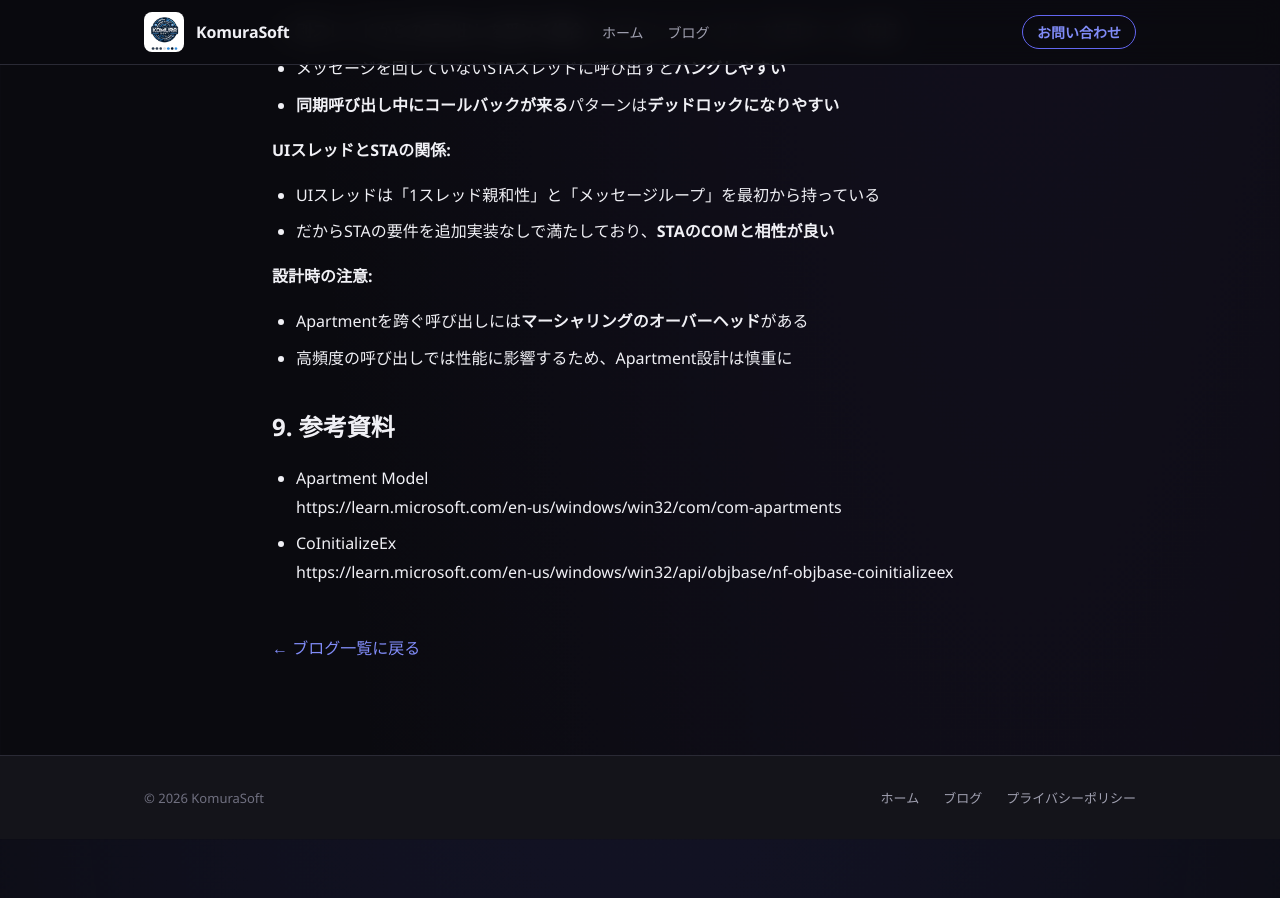
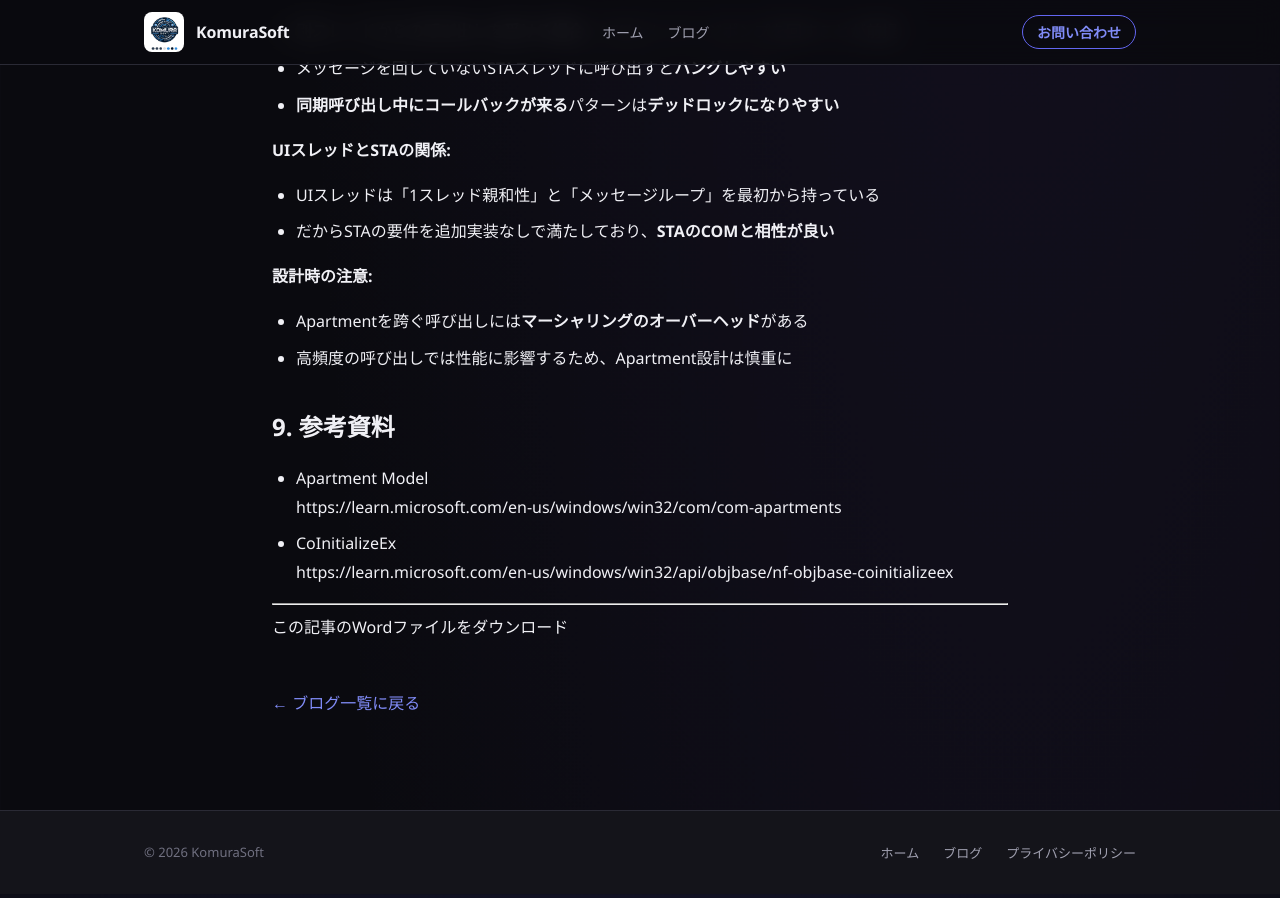
Before and after one commit to gomurin0428/KomuraSoftWeb, a Jekyll site: the page built from _posts/2026-01-31-000-sta-mta-com-relationship.md, in a window 1280 px wide and 900 px high, scrolled down 10275 px. Built offline with Jekyll 4.4.1, drawn with Linux system fonts in a browser that asks for light colours; before the commit the page ends 11120 px from its top, so only the background shows below that.

Commit message:
docs: add download link for Word document in COM Apartment Model post

```diff
--- a/_config.yml
+++ b/_config.yml
@@ -12,6 +12,7 @@ future: true
 exclude:
   - README.md
   - CNAME
+  - docs
 
 # Permalink for posts
 permalink: /blog/:year/:month/:day/:title/
--- a/_posts/2026-01-31-000-sta-mta-com-relationship.md
+++ b/_posts/2026-01-31-000-sta-mta-com-relationship.md
@@ -406,3 +406,7 @@ sequenceDiagram
   https://learn.microsoft.com/en-us/windows/win32/com/com-apartments
 - CoInitializeEx
   https://learn.microsoft.com/en-us/windows/win32/api/objbase/nf-objbase-coinitializeex
+
+---
+
+[この記事のWordファイルをダウンロード](/assets/downloads/2026-01-31-sta-mta-com-relationship.docx)
```
Also changed, not shown: 2 other files.
